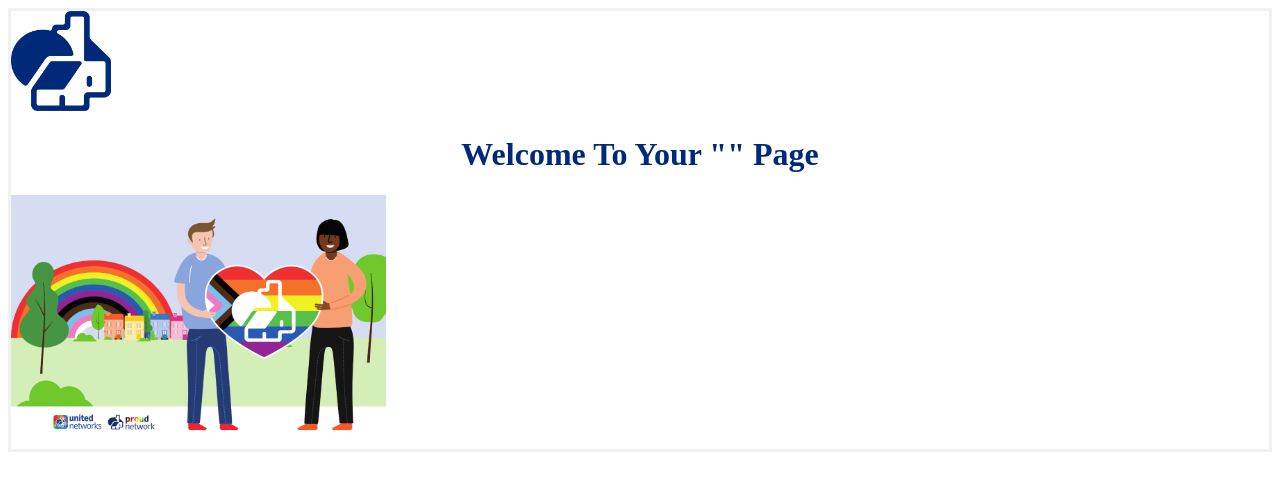
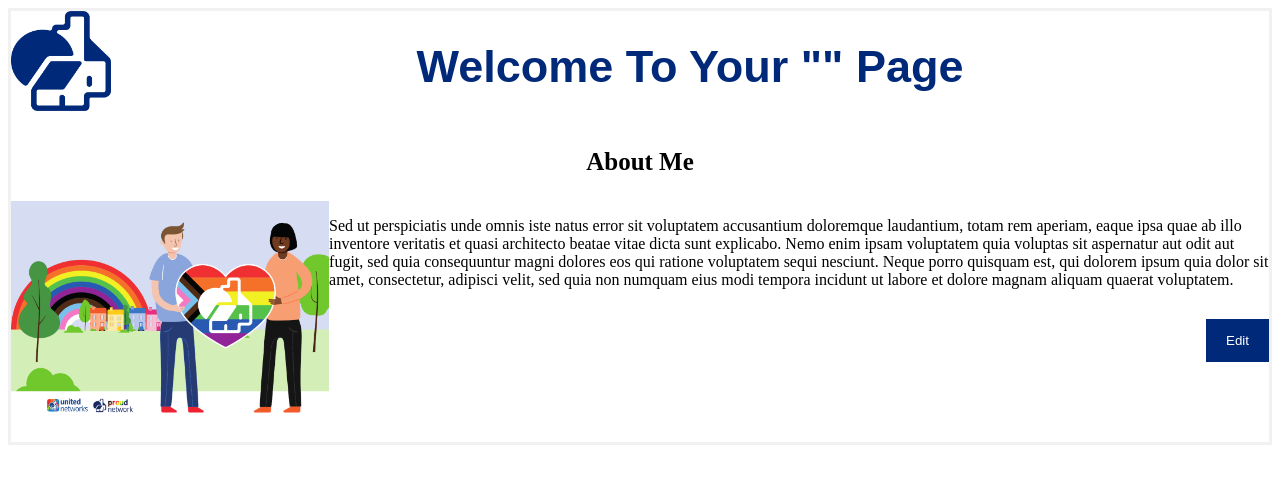
Before and after one commit to Thebridgeman/HackathonNBS, a plain HTML site: page home.html in a window 1280 px wide. Drawn offline with Linux system fonts and the light colour scheme.

Commit message:
Home page header

```diff
--- a/home.html
+++ b/home.html
@@ -9,16 +9,49 @@
 </head>
 <body>
     <form>
+
+
         <div class="HouseLogo">
+
           <img src="Nwidehouselogo-2.png" alt="NBS house logo"
-          style="width: 100px;height: 100px;">
+          style="width: 100px;height: 100px; left: 0; top: 0;">
+          <center> <h1>  Welcome To Your "" Page </h1> </center>
+
+
         </div>
-<center> <H1> Welcome To Your "" Page </H1> </center>
 
-<div class="HouseLogo">
+
+        <h3><center>  About Me </center></h3>
+<div class="Peoplelogo">
+
     <img src="StaffPhoto.png" alt="NBS house logo"
-    style="width: 375px;height: 250px;">
+    style="width: 355px;height: 225px;">
+<div class="ABoutMe">
+    <p>
+        Sed ut perspiciatis unde omnis iste natus error sit voluptatem accusantium doloremque laudantium, totam rem aperiam, eaque ipsa quae ab illo inventore
+        veritatis et quasi architecto beatae vitae dicta sunt explicabo. Nemo enim ipsam voluptatem quia voluptas sit aspernatur aut odit aut fugit, sed quia
+        consequuntur magni dolores eos qui ratione voluptatem sequi nesciunt. Neque porro quisquam est, qui dolorem ipsum quia dolor sit amet, consectetur,
+        adipisci velit, sed quia non numquam eius modi tempora incidunt ut labore et dolore magnam aliquam quaerat voluptatem.
+
+    </p>
+   <button type="button" class="btn btn-light" style="float: right;">Edit</button>
+
+
+</div>
   </div>
+
+
+<p>
+
+</p>
+
+
+
+
+
+
+
+
 
     </form>
 </body>
--- a/style.css
+++ b/style.css
@@ -21,7 +21,7 @@ form {
     margin: 14px 0;
     border: none;
     cursor: pointer;
-    width: 100%;
+
   }
 
   /* Add a hover effect for buttons */
@@ -66,5 +66,39 @@ form {
 /* Heading styles */
 
 h1 {
+  font-family: sans-serif;
+  font-size: 45px;
   color: #002979;
 }
+
+h3 {
+
+  font-size: 25px;
+  color: #020202;
+}
+
+.HouseLogo {
+  display: flex;
+}
+
+.HouseLogo center {
+  flex-grow: 4;
+}
+
+center {
+  text-align: center;
+}
+
+.Peoplelogo{
+  display:flex;
+}
+
+.AboutMe{
+  display: flex;
+  flex-direction: column ;
+}
+
+.AboutMe button{
+  max-width: 100px;
+  text-align: right;
+}
```
